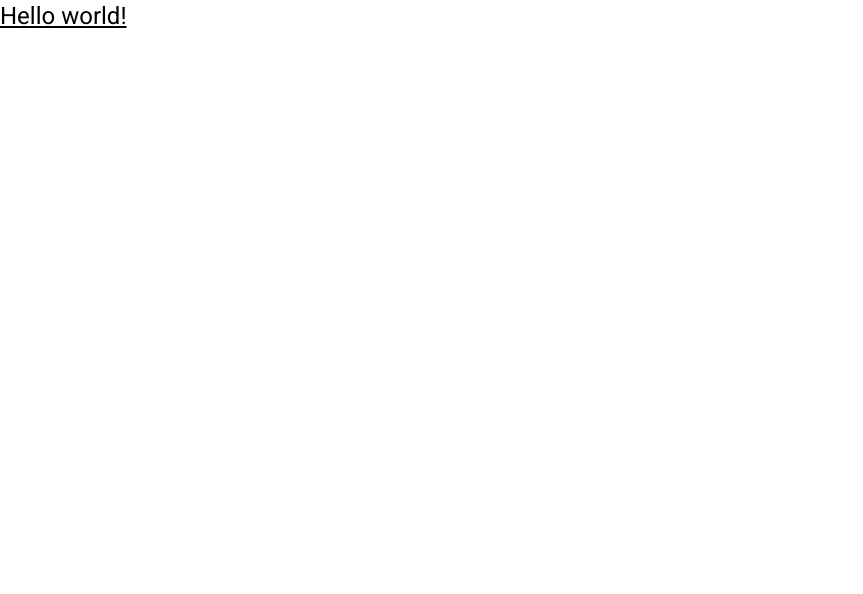
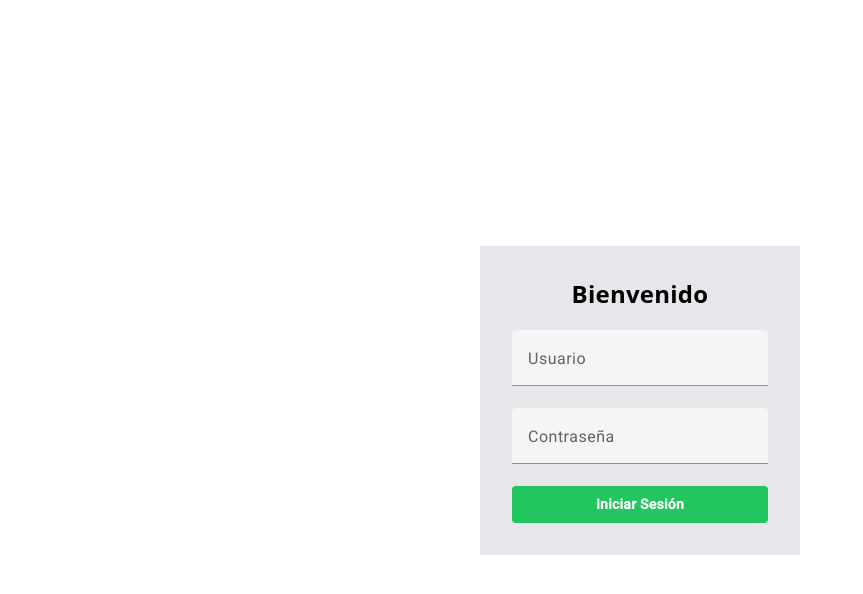
Before and after one commit to tavosalas27/ventas-front, an Angular app: page / in a window 1280 px wide. Shown: the top 594 px of the page, without its empty margins (0-863 px from the left). Built offline with nearby package versions, Linux system fonts and the light colour scheme.

Commit message:
Realizada la vista para el login

```diff
--- a/src/app/app.component.css
+++ b/src/app/app.component.css
@@ -0,0 +1,3 @@
+.colorbtn {
+    color: #86efac;
+}
--- a/src/app/app.component.html
+++ b/src/app/app.component.html
@@ -1,3 +1,36 @@
-<h1 class="text-3xl font-bold underline">
-  Hello world!
-</h1>
+<html lang="en">
+<head>
+  <meta charset="UTF-8">
+  <meta http-equiv="X-UA-Compatible" content="IE=edge">
+  <meta name="viewport" content="width=device-width, initial-scale=1.0">
+  <title>Ventas</title>
+</head>
+<body>
+  <div class="flex flex-col justify-center h-full">
+    <div class="flex flex-row justify-center w-full">
+      <div class="flex flex-col bg-gray-200 w-1/4 py-8 px-8">
+        <div class="font-sans text-2xl text-center font-bold">
+          Bienvenido
+        </div>
+        <div class="mt-5">
+          <mat-form-field class="w-full">
+            <mat-label>Usuario</mat-label>
+            <input matInput>
+          </mat-form-field>
+        </div>
+        <div>
+          <mat-form-field class="w-full">
+            <mat-label>Contraseña</mat-label>
+            <input matInput type="password">
+          </mat-form-field>
+        </div>
+        <div class="w-full">
+          <button class="w-full bg-green-500 hover:bg-green-700 text-white font-bold py-2 px-4 rounded">
+            Iniciar Sesión
+          </button>
+        </div>
+      </div>
+    </div>
+  </div>
+</body>
+</html>
--- a/src/app/app.component.ts
+++ b/src/app/app.component.ts
@@ -6,5 +6,5 @@ import { Component } from '@angular/core';
   styleUrls: ['./app.component.css']
 })
 export class AppComponent {
-  title = 'ventas-front';
+
 }
```
Also changed, not shown: src/app/app.module.ts (+12 -1 lines), src/styles.css (line endings or trailing spaces).
